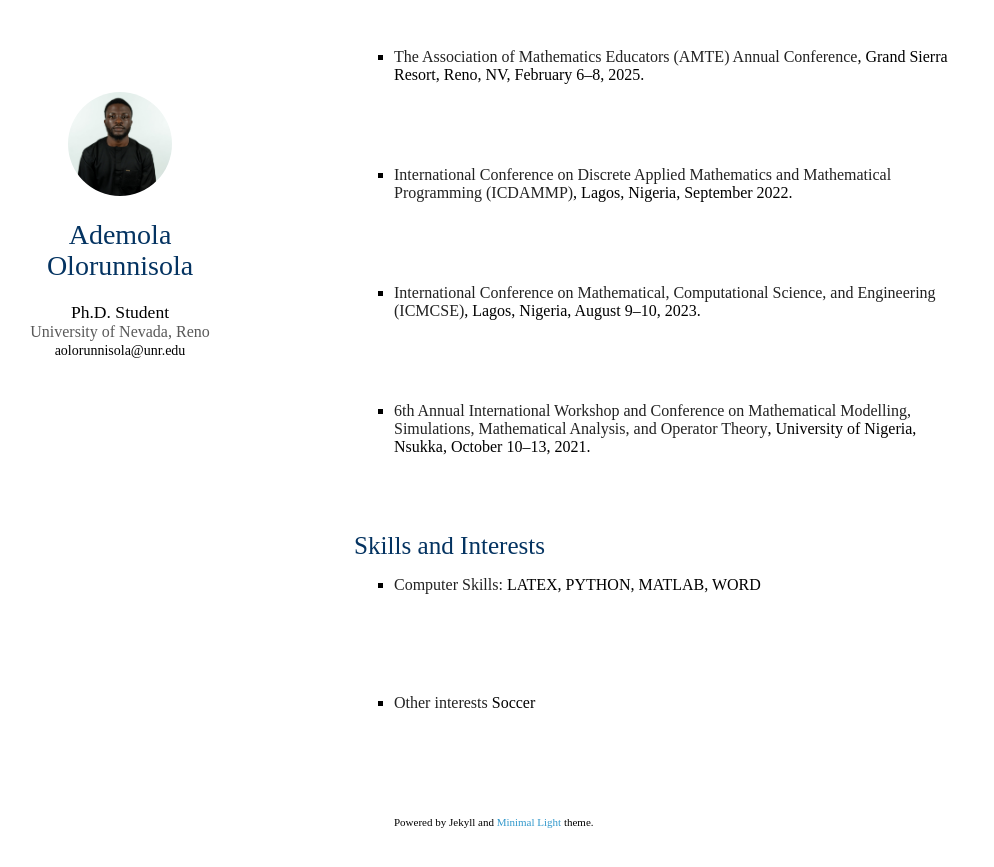
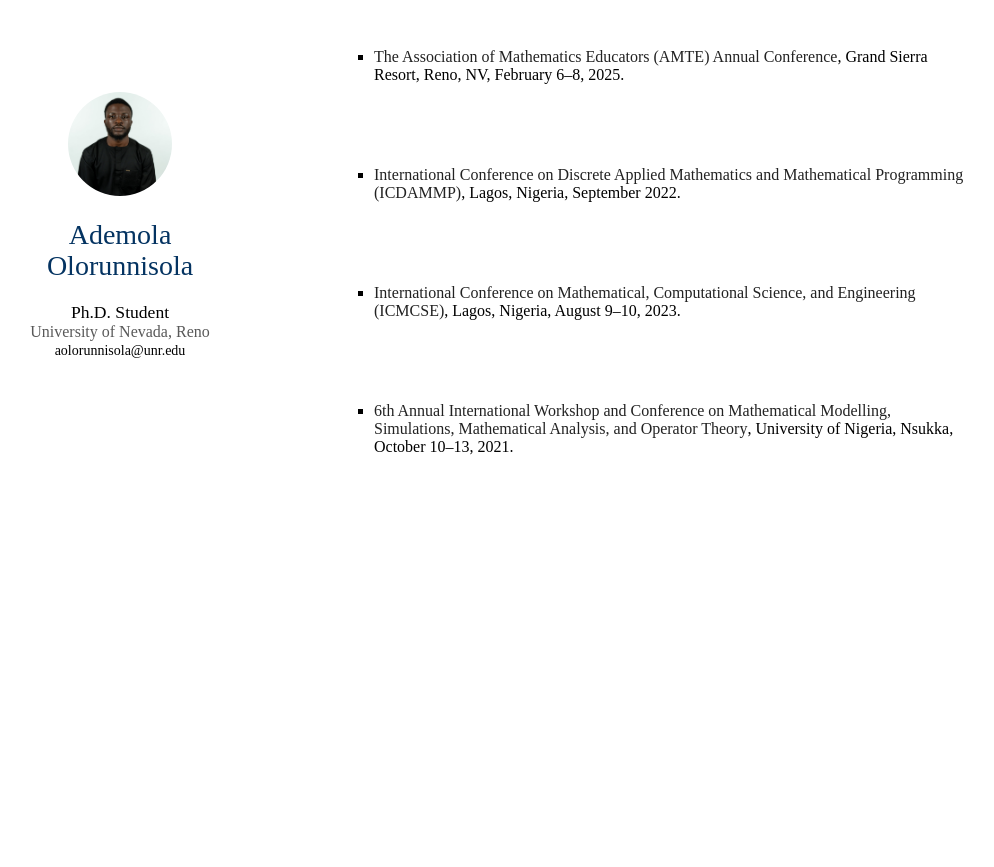
Before and after one commit to Ademola-Olorunnisola/Ademola-Olorunnisola.github.io, a Jekyll site: the page index.html, which Jekyll copies as it is, in a window 1280 px wide and 900 px high, scrolled down 1022 px. Shown: the top 867 px of the window, without its empty margins (156-1150 px from the left). Built offline with Jekyll 4.4.1, drawn with Linux system fonts in a browser that asks for light colours; nearby versions of some CDN libraries; a style sheet for code colours, icons or effects is not loaded; after the commit the page ends 1622 px from its top, so only the background shows below that.

Commit message:
Update index.html

```diff
--- a/index.html
+++ b/index.html
@@ -204,73 +204,10 @@
           </li>
 
           <h2 id="conferences-attended">Conferences Attended</h2>
-        <ul>
-          <li>
-            <strong>Second Annual Data Science Conference</strong>, University of Nevada, Reno, February 18–20, 2025.
-          </li>
-          <li>
-            <strong>The Association of Mathematics Educators (AMTE) Annual Conference</strong>, Grand Sierra Resort, Reno, NV, February 6–8, 2025.
-          </li>
-          <li>
-            <strong>International Conference on Discrete Applied Mathematics and Mathematical Programming (ICDAMMP)</strong>, Lagos, Nigeria, September 2022.
-          </li>
-          <li>
-            <strong>International Conference on Mathematical, Computational Science, and Engineering (ICMCSE)</strong>, Lagos, Nigeria, August 9–10, 2023.
-          </li>
-          <li>
-            <strong>6th Annual International Workshop and Conference on Mathematical Modelling, Simulations, Mathematical Analysis, and Operator Theory</strong>, University of Nigeria, Nsukka, October 10–13, 2021.
-          </li>
-        </ul>
-
-          <h2 id="skils-and-interests">Skills and Interests</h2>
-
-        <ul>
-          <li>
-            <strong> Computer Skills: </strong> LATEX, PYTHON, MATLAB, WORD
-          </li>
-          <li>
-            <strong> Other interests</strong> Soccer
-          </li>
-
-        <p>
-          <small
-            >Powered by Jekyll and
-            <a
-              href="https://github.com/yaoyao-liu/minimal-light"
-              target="_blank"
-              rel="noopener"
-              >Minimal Light</a
-            >
-            theme.</small
-          >
-        </p>
-      </section>
-      <footer></footer>
-    </div>
-    <script src="/assets/js/scale.fix.js"></script>
-
-    <script>
-      (function (i, s, o, g, r, a, m) {
-        i["GoogleAnalyticsObject"] = r;
-        (i[r] =
-          i[r] ||
-          function () {
-            (i[r].q = i[r].q || []).push(arguments);
-          }),
-          (i[r].l = 1 * new Date());
-        (a = s.createElement(o)), (m = s.getElementsByTagName(o)[0]);
-        a.async = 1;
-        a.src = g;
-        m.parentNode.insertBefore(a, m);
-      })(
-        window,
-        document,
-        "script",
-        "https://www.google-analytics.com/analytics.js",
-        "ga"
-      );
-      ga("create", "UA-111540567-4", "auto");
-      ga("send", "pageview");
-    </script>
-  </body>
-</html>
+          <ul style="margin: 0; padding: 0 0 10px 20px;">
+            <li><strong>Second Annual Data Science Conference</strong>, University of Nevada, Reno, February 18–20, 2025.</li>
+            <li><strong>The Association of Mathematics Educators (AMTE) Annual Conference</strong>, Grand Sierra Resort, Reno, NV, February 6–8, 2025.</li>
+            <li><strong>International Conference on Discrete Applied Mathematics and Mathematical Programming (ICDAMMP)</strong>, Lagos, Nigeria, September 2022.</li>
+            <li><strong>International Conference on Mathematical, Computational Science, and Engineering (ICMCSE)</strong>, Lagos, Nigeria, August 9–10, 2023.</li>
+            <li><strong>6th Annual International Workshop and Conference on Mathematical Modelling, Simulations, Mathematical Analysis, and Operator Theory</strong>, University of Nigeria, Nsukka, October 10–13, 2021.</li>
+          </ul>
```
